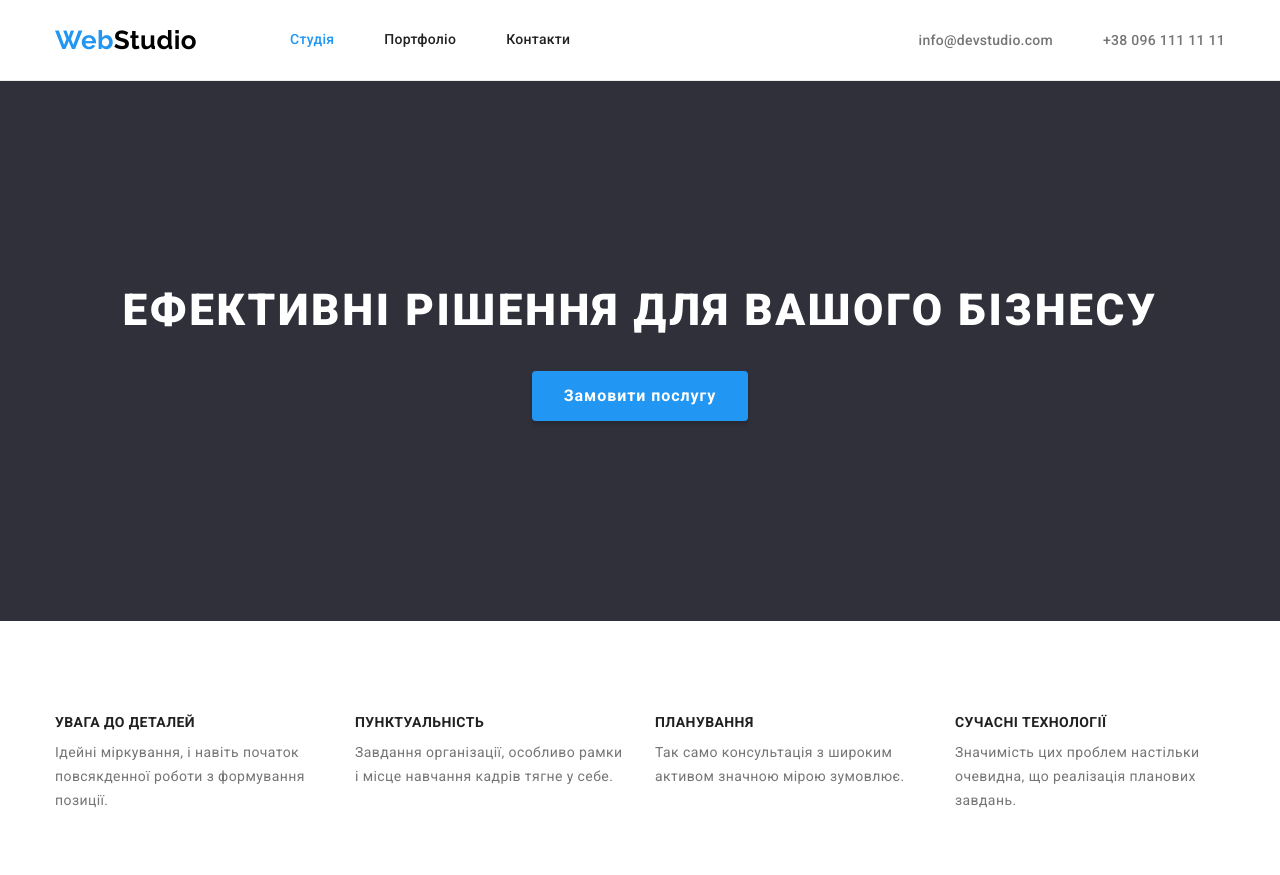
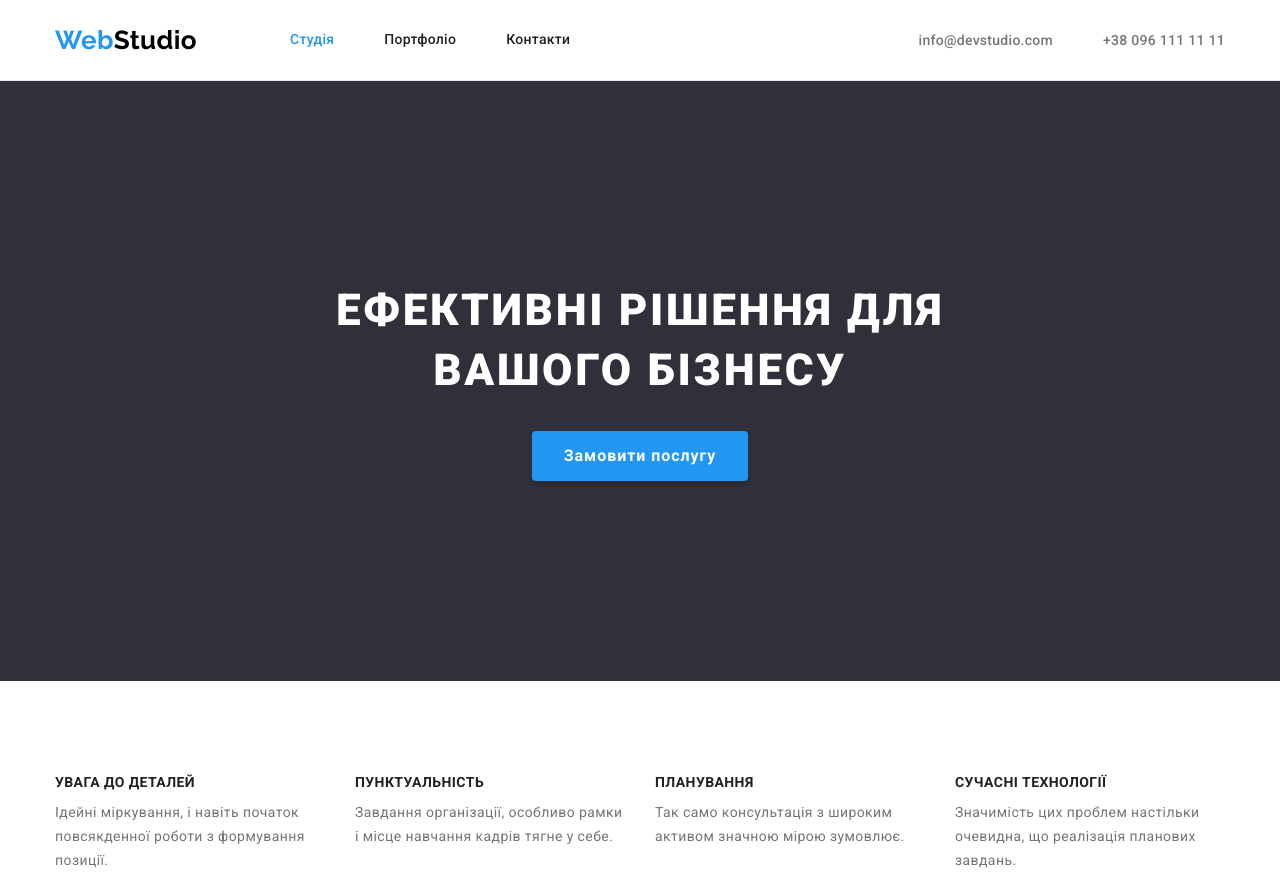
Before and after one commit to vasylenkodi/goit-markup-hw-03, a plain HTML site: page index.html in a window 1280 px wide. Shown: the top 875 px of the page. Drawn offline with nearby package versions, Linux system fonts and the light colour scheme.

Commit message:
исправляет паддинг в герое

```diff
--- a/css/styles.css
+++ b/css/styles.css
@@ -179,6 +179,10 @@ body {
   text-align: center;
   padding-top: 200px;
   padding-bottom: 200px;
+}
+
+.hero .container {
+  padding: 0 252px;
 }
 
 .hero-title {
```
